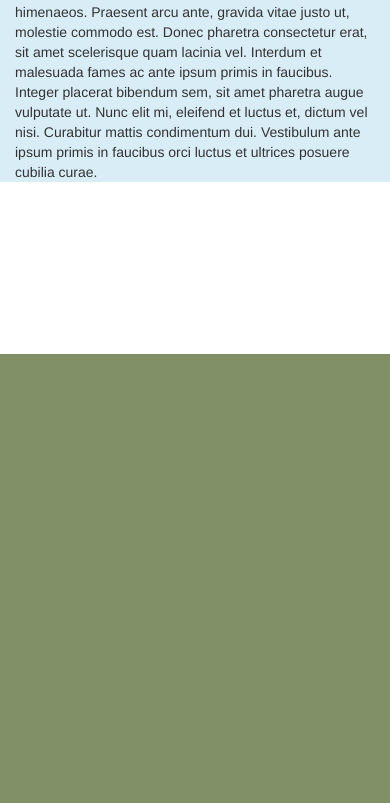
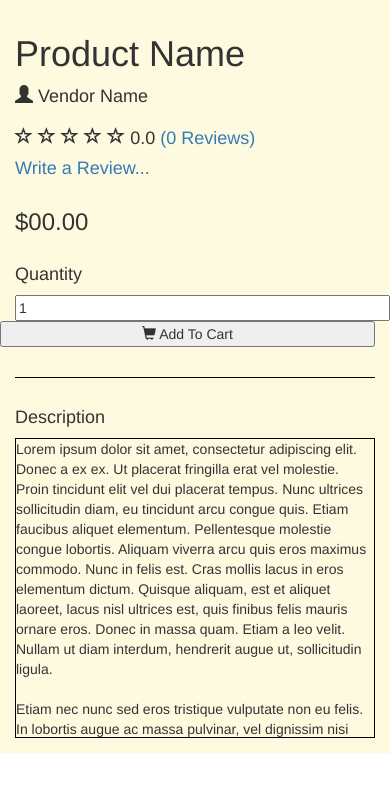
Before and after one commit to emott13/Capstone, a Flask app: page /view/product in a window 390 px wide. Shown: the part 1270-2073 px from the top of the page. Before the commit the page ends 1624 px from the top, so only its background shows below. Run offline with Flask 3, Linux system fonts and the light colour scheme; some libraries are stand-ins or nearby versions.

Commit message:
Added basic UI to product page

```diff
--- a/blueprints/viewProduct/templates/viewProduct.html
+++ b/blueprints/viewProduct/templates/viewProduct.html
@@ -1,47 +1,112 @@
+<style>
+    .outer-wrapper{
+        margin: 50px 0 50px 0;
+    }
+    .row-eq-height {
+        display: flex;
+        flex-wrap: wrap;
+    }
+    .product-img-main{
+        max-height: 100%;
+        max-width: 100%;
+    }
+    .ruler{
+        margin-top: 30px;
+        margin-bottom: 30px;
+        border: none;
+        border-top: 1px solid black;
+        background: none;
+        height: 0;
+    }
+    .description-box{
+        border: 1px solid black;
+        max-height: 300px;
+        overflow-y: scroll;
+    }
+</style>
+
 {% extends "base.html" %}
-{% block title %}Product View {{ super() }}{% endblock %}
+{% block title %}Product Name {{ super() }}{% endblock %}
 {% block styles %}{{ super() }}{% endblock %}
 {% block page_content %}
 
-<div class="row d-flex">
+<div class="outer-wrapper">
+    <div class="row row-eq-height d-flex">
 
-    <div class="col-sm-6 bg-warning">
-        <div class="card">
-            Image display will go here
+        <div class="col-sm-6">
+            <!-- src is currently just an example, make dynamic later -->
+            <img class="product-img-main" src="https://www.gardeners.com/cdn/shop/files/8592211_001E-tif.jpg?v=1758559724&width=1200">
         </div>
-    </div>
 
-    <div class="col-sm-6 bg-info">
-        <div class="card">
-            <h2>Product Name</h2>
-            <div class="row">
-                <div class="col-sm-6">
-                    Vendor Name
+        <div class="col-sm-6" style="padding: 15px; background-color: var(--tan-2);">
+            <h1>Product Name</h1>
+            <h4 style="margin: 0 0 10px 0;"><span class="glyphicon glyphicon-user"></span> Vendor Name</h4>
+
+            <div class="row" style="margin-bottom: 10px;">
+                <div class="col-sm-6" style="padding: 0 15px;">
+                    <h4>
+                        <span class="glyphicon glyphicon-star-empty"></span>
+                        <span class="glyphicon glyphicon-star-empty"></span>
+                        <span class="glyphicon glyphicon-star-empty"></span>
+                        <span class="glyphicon glyphicon-star-empty"></span>
+                        <span class="glyphicon glyphicon-star-empty"></span>
+                        0.0 <a href="#">(0 Reviews)</a>
+                    </h4>
                 </div>
-                <div class="col-sm-6">
-                    Rating / 5
+                <div class="col-sm-6" style="padding: 0 15px;">
+                    <a href="#"><h4>Write a Review...</h4></a>
+                </div>
+            </div>
+
+            <h3 style="margin-bottom: 30px;">$00.00</h3>
+
+            <form>
+                <h4>Quantity</h4>
+                <div class="row">
+                    <div class="col-sm-3" style="padding-right: 0;">
+                        <input type="number" value="1" min="1" style="width: 100%;">
+                    </div>
+                    <div class="col-sm-9" style="padding-left: 0;">
+                        <button style="width: 100%;"><span class="glyphicon glyphicon-shopping-cart"></span> Add To Cart</button>
+                    </div>
+                </div>
+            </form>
+
+            <hr class="ruler">
+
+            <div>
+                <h4>Description</h4>
+                <div class="description-box">
+                    <p>
+                        Lorem ipsum dolor sit amet, consectetur adipiscing elit. Donec a ex ex.
+                        Ut placerat fringilla erat vel molestie. Proin tincidunt elit vel dui
+                        placerat tempus. Nunc ultrices sollicitudin diam, eu tincidunt arcu congue
+                        quis. Etiam faucibus aliquet elementum. Pellentesque molestie congue lobortis.
+                        Aliquam viverra arcu quis eros maximus commodo. Nunc in felis est. Cras mollis
+                        lacus in eros elementum dictum. Quisque aliquam, est et aliquet laoreet, lacus
+                        nisl ultrices est, quis finibus felis mauris ornare eros. Donec in massa quam.
+                        Etiam a leo velit. Nullam ut diam interdum, hendrerit augue ut, sollicitudin ligula.<br><br>
+
+                        Etiam nec nunc sed eros tristique vulputate non eu felis. In lobortis augue ac massa
+                        pulvinar, vel dignissim nisi ullamcorper. Aliquam mi dui, tempus a aliquam vel, luctus
+                        non sem. Sed vitae tempor dolor. Sed eget rhoncus nisl, vitae rhoncus elit. Sed diam sem,
+                        gravida eu fringilla non, dignissim non leo. Vivamus vitae tristique ligula. Morbi eu
+                        turpis condimentum, eleifend ex ut, tempus erat. In consequat rutrum augue. In nec consequat
+                        nisi. Duis lacus tortor, feugiat dictum maximus a, vulputate eget purus. Vestibulum ante
+                        ipsum primis in faucibus orci luctus et ultrices posuere cubilia curae; Ut vitae mi dui.
+                        Nullam velit ante, congue et semper in, vestibulum a eros. Morbi sodales tellus lorem.
+                        Proin sed blandit libero.<br><br>
+
+                        Lorem ipsum dolor sit amet, consectetur adipiscing elit. Donec a ex ex.
+                        Ut placerat fringilla erat vel molestie. Proin tincidunt elit vel dui
+                        placerat tempus. Nunc ultrices sollicitudin diam, eu tincidunt arcu congue
+                        quis.
+                    </p>
                 </div>
             </div>
         </div>
-        <br>
-        <div class="card">
-            <h4>Description</h4>
-            <div>
-                Lorem ipsum dolor sit amet, consectetur adipiscing elit. Vivamus at porta odio.
-                Aenean laoreet elementum mauris, et tincidunt nunc congue in. Curabitur ante magna,
-                vestibulum et pellentesque eu, tristique quis metus. Vestibulum lacinia justo quis
-                augue rhoncus, at bibendum lorem faucibus. Class aptent taciti sociosqu ad litora
-                torquent per conubia nostra, per inceptos himenaeos. Praesent arcu ante, gravida
-                vitae justo ut, molestie commodo est. Donec pharetra consectetur erat, sit amet
-                scelerisque quam lacinia vel. Interdum et malesuada fames ac ante ipsum primis in
-                faucibus. Integer placerat bibendum sem, sit amet pharetra augue vulputate ut.
-                Nunc elit mi, eleifend et luctus et, dictum vel nisi. Curabitur mattis condimentum
-                dui. Vestibulum ante ipsum primis in faucibus orci luctus et ultrices posuere cubilia curae.
-            </div>
-            </div>
-        </div>
+
     </div>
-
 </div>
 
 {% endblock %}
```
